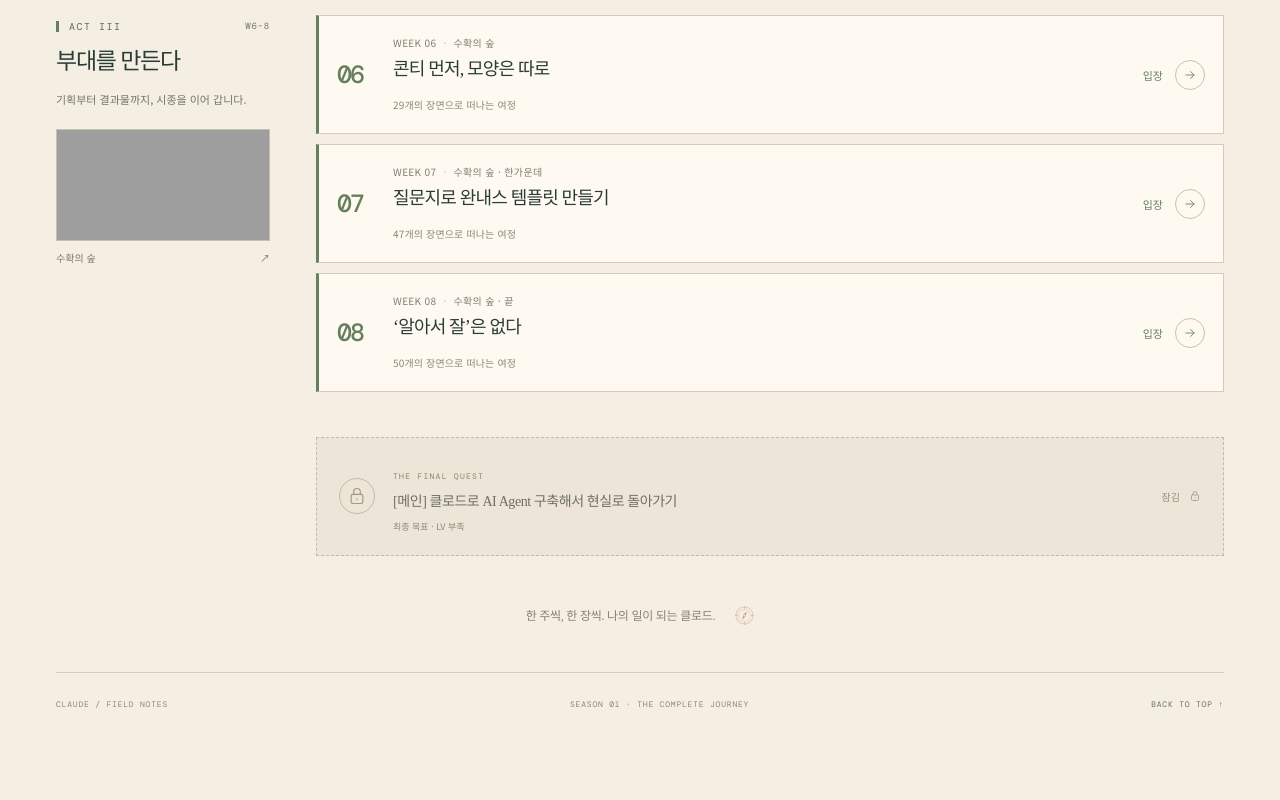
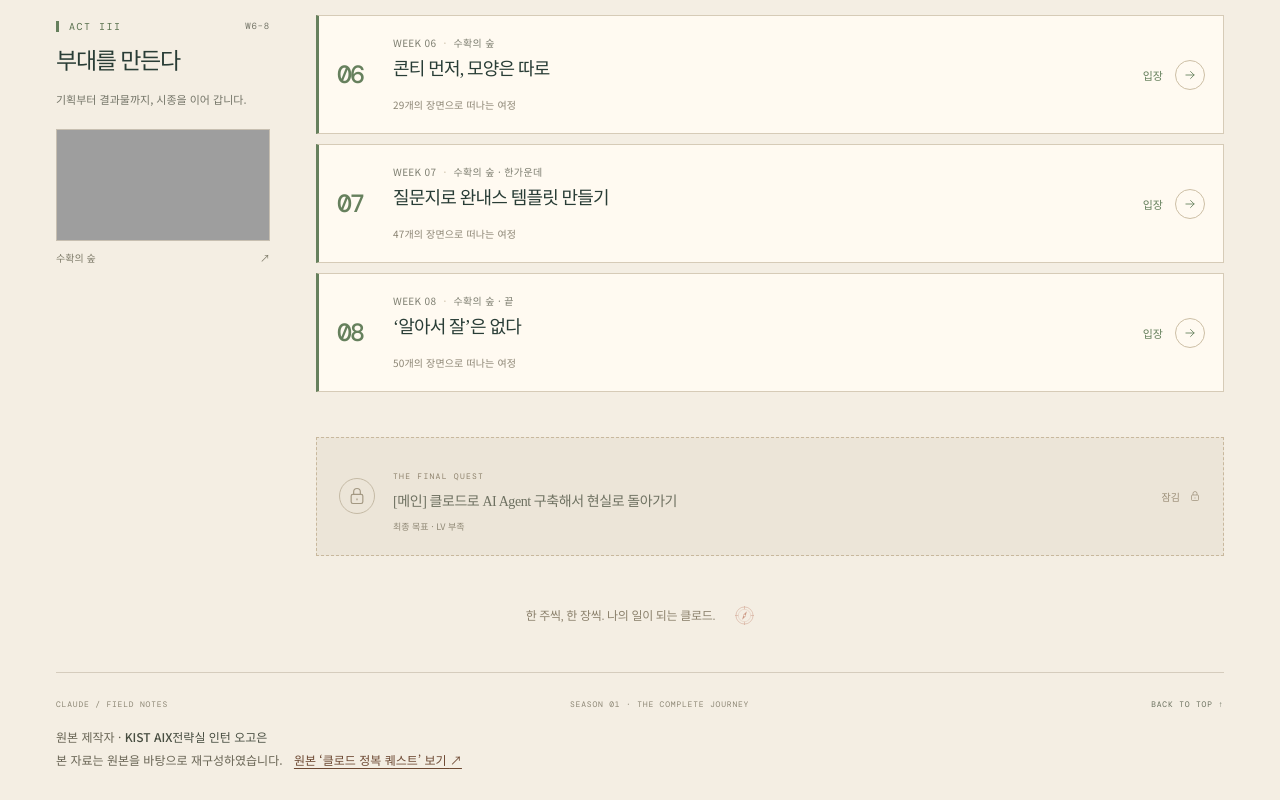
Before and after one commit to elymas/claude-journey, a website built with Vite: page index.html in a window 1280 px wide. Shown: the part 1558-2358 px from the top of the page. Before the commit the page ends 2297 px from the top, so only its background shows below. Built offline with nearby package versions, Linux system fonts and the light colour scheme; grey boxes are pictures that could not be loaded.

Commit message:
Add original creator attribution to page footer

```diff
--- a/src/editorial.css
+++ b/src/editorial.css
@@ -78,3 +78,12 @@
  .final-quest{margin-left:0;margin-top:0;padding:20px 16px;gap:13px}.final-quest h3{font-size:13px}.final-symbol{width:30px;height:30px}
 }
 @media(max-width:360px){.cover-shell .hero-section{padding-left:16px;padding-right:16px}.cover-shell .hero-copy h1{font-size:42px}.hero-actions{gap:15px}.cover-shell .hero-stats{gap:18px}.cover-shell .hero-stats span{font-size:8px}.quest-info h4{font-size:16px}.quest-card,.quest-card:hover{gap:10px 12px;padding:15px 12px}.quest-meta{font-size:8px}}
+
+.site-footer{flex-wrap:wrap;gap:16px}
+.source-credit{flex-basis:100%;font:12px/1.9 'Noto Sans KR',sans-serif;letter-spacing:0;color:#686454;overflow-wrap:anywhere}
+.source-credit p{margin:0}
+.source-credit strong{font-weight:500;color:#474d40}
+.source-credit a{display:inline-block;color:#6d4933;text-decoration:underline;text-underline-offset:3px;margin-left:8px}
+.source-credit a:hover{color:#403a2d}
+.source-credit a:focus-visible{outline:2px solid currentColor;outline-offset:4px}
+@media(max-width:760px){.source-credit a{display:block;width:fit-content;margin-left:0;margin-top:4px}}
--- a/src/main.ts
+++ b/src/main.ts
@@ -60,7 +60,13 @@ function render(){
     </div>
    </main>
    <div class="page-wrap">
-   <footer class="site-footer"><span>CLAUDE / FIELD NOTES</span><span>SEASON 01 · THE COMPLETE JOURNEY</span><a href="#journey" aria-label="맨 위로">BACK TO TOP ↑</a></footer>
+   <footer class="site-footer">
+    <span>CLAUDE / FIELD NOTES</span><span>SEASON 01 · THE COMPLETE JOURNEY</span><a href="#journey" aria-label="맨 위로">BACK TO TOP ↑</a>
+    <div class="source-credit">
+     <p>원본 제작자 · <strong>KIST AIX전략실 인턴 오고은</strong></p>
+     <p>본 자료는 원본을 바탕으로 재구성하였습니다. <a href="${esc(source.source)}" target="_blank" rel="noopener noreferrer">원본 ‘클로드 정복 퀘스트’ 보기 <span aria-label="새 탭에서 열기">↗</span></a></p>
+    </div>
+   </footer>
   </div>`;
  for(const button of app.querySelectorAll<HTMLButtonElement>('[data-view]'))button.addEventListener('click',()=>{view=button.dataset.view as typeof view;render();document.getElementById('quests')?.scrollIntoView({behavior:'smooth'})});
 }
```
Also changed, not shown: CLONE_DESIGN.md (+1 -1 lines).
